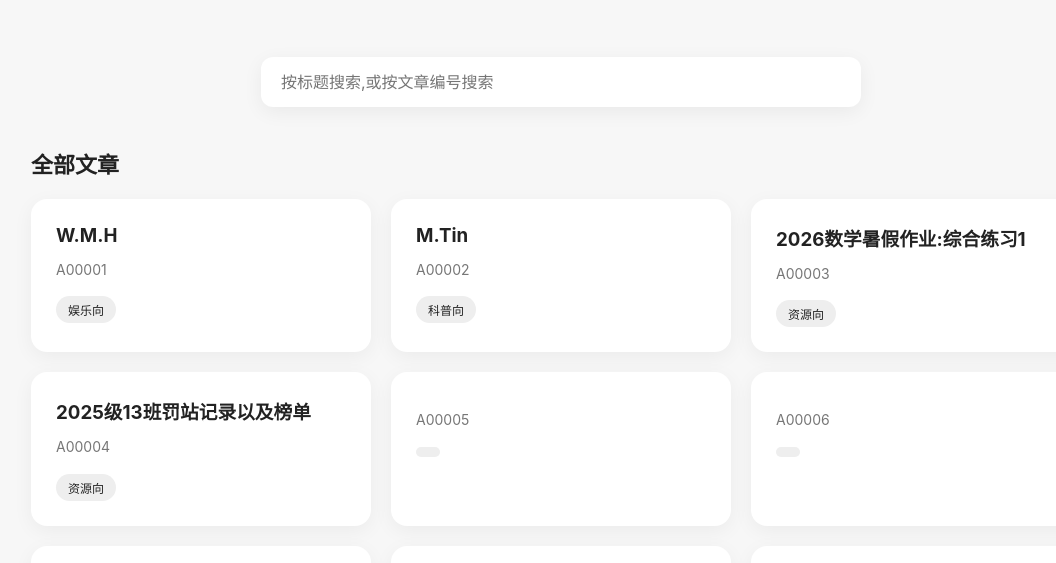
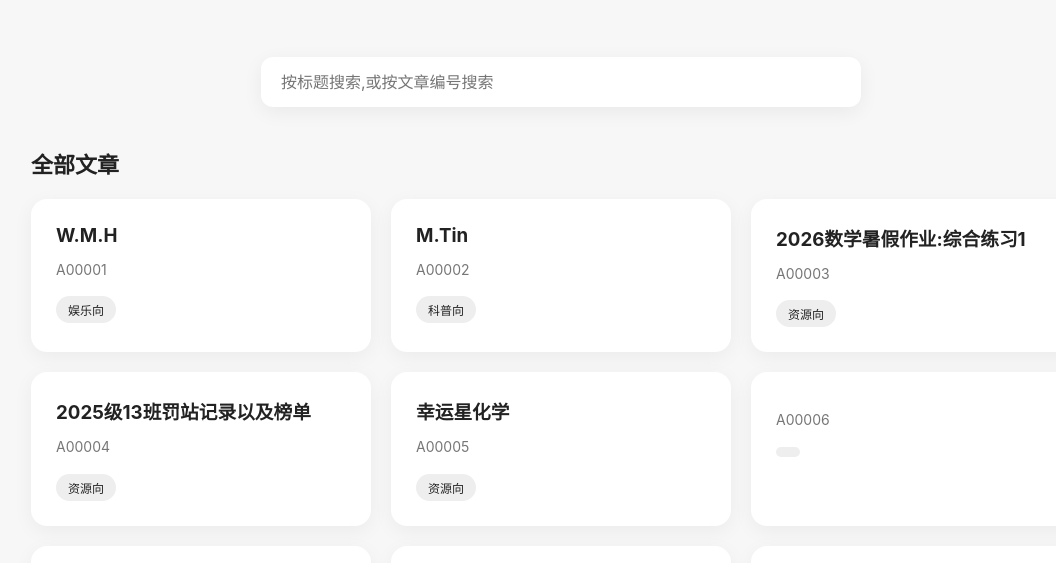
Before and after one commit to papawestray/article, a plain HTML site: page index.html in a window 1280 px wide. Shown: the part 160-723 px from the top of the page, without its empty margins (79-1135 px from the left). Drawn offline with Linux system fonts and the light colour scheme.

Commit message:
Update article link and title in index.html

```diff
--- a/index.html
+++ b/index.html
@@ -219,12 +219,12 @@ A00004
 <span class="tag">资源向</span>
 </div>
 
-<div class="article" onclick="openArticle('')">
-<h3></h3>
+<div class="article" onclick="openArticle('https://papawestray.github.io/article/A00005')">
+<h3>幸运星化学</h3>
 <p>
 A00005
 </p>
-<span class="tag"></span>
+<span class="tag">资源向</span>
 </div>
 
 <div class="article" onclick="openArticle('')">
```
